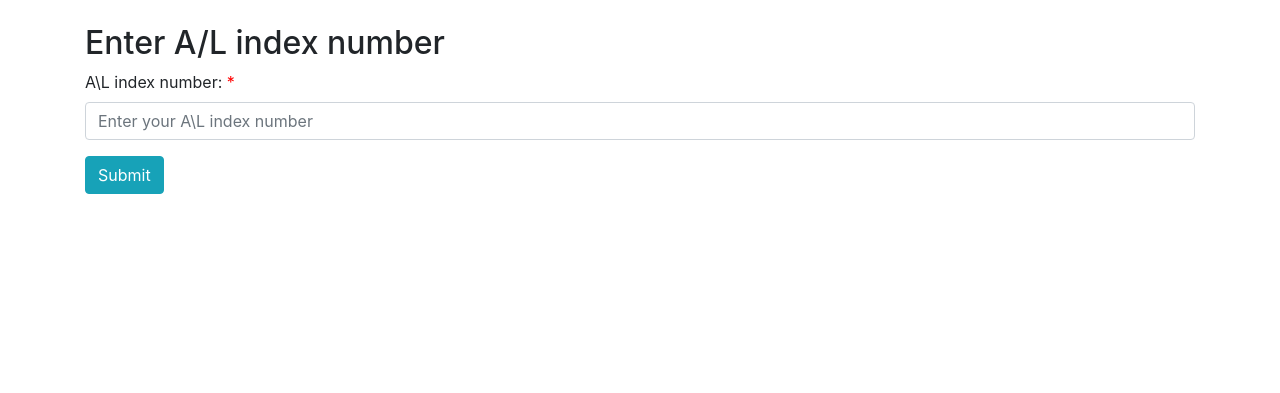
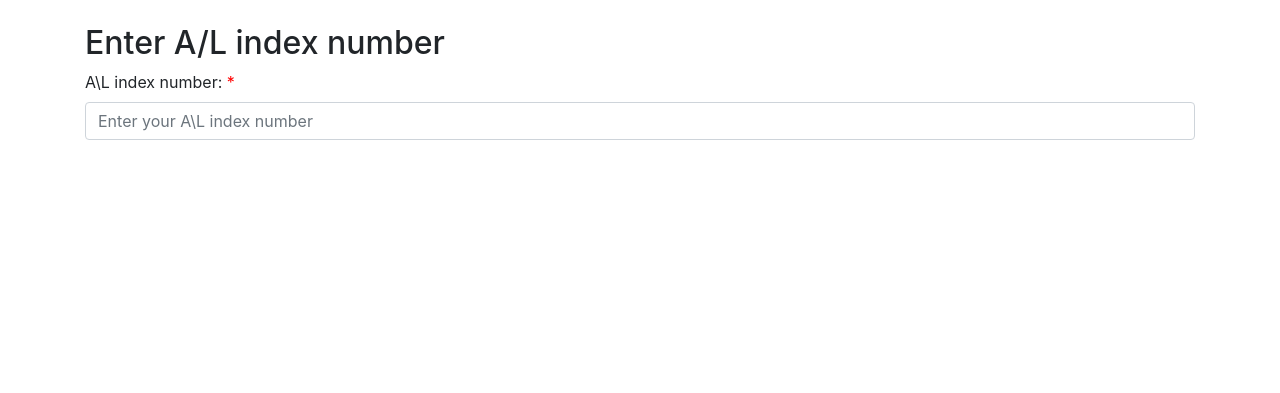
Before and after one commit to nirdetails/ncoe, a CodeIgniter app: page /ncoe/index.php/alresults/index in a window 1280 px wide; the page is wider, and only the part inside the window is pictured. Shown: the part 252-645 px from the top of that part. Run offline with CodeIgniter, Linux system fonts and the light colour scheme.

Commit message:
update al.php

```diff
--- a/application/views/pages/al.php
+++ b/application/views/pages/al.php
@@ -30,7 +30,7 @@
     <!-- <br>
   </div> -->
 
-  <button type="submit" class="btn btn-info">Submit</button>
+  <!-- <button type="submit" class="btn btn-info">Submit</button> -->
 
 </form>
 </div>
```
